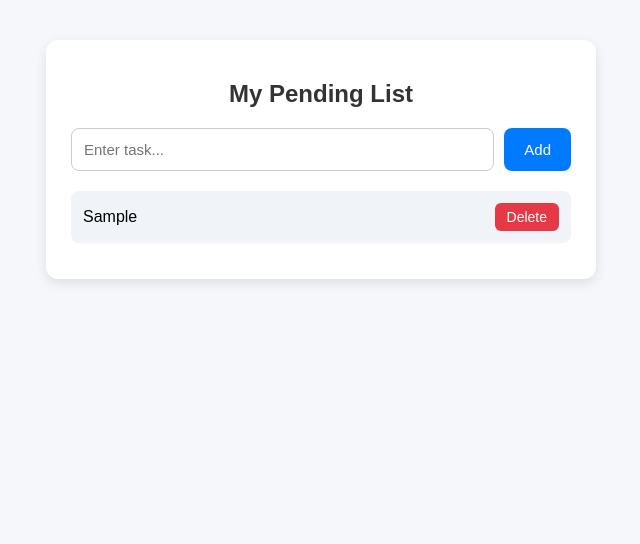
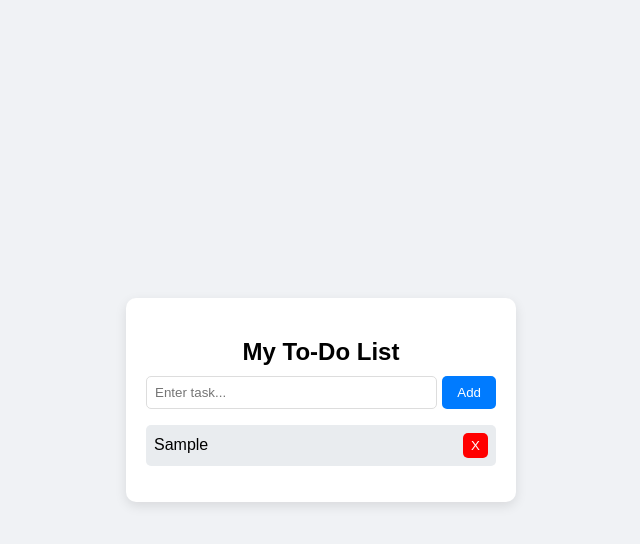
Before and after one commit to yadavrahul-ux/.github.io, a plain HTML site: page index.html in a window 1280 px wide. Both pictures are taken after typing "Sample" into the empty fields and a click on the button "Add". Shown: the whole page, without its empty margins (319-959 px from the left). Drawn offline with Linux system fonts and the light colour scheme.

Commit message:
index.html

```diff
--- a/index.html
+++ b/index.html
@@ -1,100 +1,94 @@
 <!DOCTYPE html>
 <html lang="en">
 <head>
-  <meta charset="UTF-8" />
-  <meta name="viewport" content="width=device-width, initial-scale=1.0" />
-  <title>My Pending List</title>
+    <meta charset="UTF-8">
+    <meta name="viewport" content="width=device-width, initial-scale=1.0">
+    <title>My To-Do List</title>
 
     <style>
         body {
             font-family: Arial, sans-serif;
-      background: #f5f7fa;
-      padding: 40px;
+            background: #f0f2f5;
             margin: 0;
+            padding: 0;
+            display: flex;
+            justify-content: center;
+            align-items: center;
+            height: 100vh;
         }
 
         .container {
-      max-width: 500px;
-      margin: auto;
-      background: #ffffff;
-      padding: 20px 25px;
-      border-radius: 12px;
-      box-shadow: 0px 4px 12px rgba(0,0,0,0.1);
+            background: white;
+            width: 350px;
+            padding: 20px;
+            border-radius: 10px;
+            box-shadow: 0 4px 12px rgba(0,0,0,0.1);
         }
 
         h2 {
             text-align: center;
-      margin-bottom: 20px;
-      color: #333;
+            margin-bottom: 10px;
         }
 
-    .input-area {
+        .input-row {
             display: flex;
-      gap: 10px;
+            margin-bottom: 10px;
         }
 
         input {
             flex: 1;
-      padding: 12px;
-      border: 1px solid #ccc;
-      border-radius: 8px;
-      font-size: 15px;
+            padding: 8px;
+            border: 1px solid #ddd;
+            border-radius: 5px;
         }
 
         button {
-      padding: 12px 20px;
+            padding: 8px 15px;
+            background: #007bff;
             border: none;
-      background: #007bff;
             color: white;
-      font-size: 15px;
-      border-radius: 8px;
+            margin-left: 5px;
+            border-radius: 5px;
             cursor: pointer;
         }
 
-    button:hover {
-      background: #0056b3;
-    }
-
         ul {
-      margin-top: 20px;
-      list-style-type: none;
             padding: 0;
+            list-style: none;
         }
 
         li {
-      background: #f0f4f8;
-      padding: 12px;
-      margin-top: 10px;
-      border-radius: 8px;
+            padding: 8px;
+            background: #e9ecef;
+            margin-top: 5px;
+            border-radius: 5px;
             display: flex;
             justify-content: space-between;
             align-items: center;
-      font-size: 16px;
+        }
+
+        li.completed {
+            text-decoration: line-through;
+            color: gray;
         }
 
         .delete-btn {
-      background: #e63946;
-      padding: 6px 12px;
+            background: red;
             border: none;
             color: white;
-      border-radius: 6px;
+            padding: 5px 8px;
+            border-radius: 5px;
             cursor: pointer;
-      font-size: 14px;
-    }
-
-    .delete-btn:hover {
-      background: #c71c2d;
         }
     </style>
 </head>
 
 <body>
+    <div class="container">
+        <h2>My To-Do List</h2>
 
-  <div class="container">
-    <h2>My Pending List</h2>
-
-    <div class="input-area">
-      <input id="taskInput" placeholder="Enter task..." />
+        <div class="input-row">
+            <input id="taskInput" type="text" placeholder="Enter task...">
             <button onclick="addTask()">Add</button>
         </div>
 
@@ -102,22 +96,55 @@
     </div>
 
     <script>
+        let taskList = document.getElementById("taskList");
+
+        // Load saved tasks
+        window.onload = function() {
+            let savedTasks = JSON.parse(localStorage.getItem("tasks")) || [];
+            savedTasks.forEach(t => addTaskToUI(t.text, t.completed));
+        };
+
         function addTask() {
-      let task = document.getElementById("taskInput").value.trim();
-      if (!task) return;
+            let taskText = document.getElementById("taskInput").value.trim();
+            if (taskText === "") return;
 
+            addTaskToUI(taskText, false);
+            saveTasks();
+            document.getElementById("taskInput").value = "";
+        }
+
+        function addTaskToUI(text, completed) {
             let li = document.createElement("li");
+            if (completed) li.classList.add("completed");
+
             li.innerHTML = `
-        ${task}
-        <button class="delete-btn" onclick="deleteTask(this)">Delete</button>
+                <span onclick="toggleComplete(this)">${text}</span>
+                <button class="delete-btn" onclick="deleteTask(this)">X</button>
             `;
 
-      document.getElementById("taskList").appendChild(li);
-      document.getElementById("taskInput").value = "";
+            taskList.appendChild(li);
+        }
+
+        function toggleComplete(el) {
+            el.parentElement.classList.toggle("completed");
+            saveTasks();
         }
 
         function deleteTask(btn) {
             btn.parentElement.remove();
+            saveTasks();
+        }
+
+        function saveTasks() {
+            let tasks = [];
+            document.querySelectorAll("li").forEach(li => {
+                tasks.push({
+                    text: li.querySelector("span").innerText,
+                    completed: li.classList.contains("completed")
+                });
+            });
+
+            localStorage.setItem("tasks", JSON.stringify(tasks));
         }
     </script>
 
```
Lines whose indentation alone changed are shown as unchanged.
